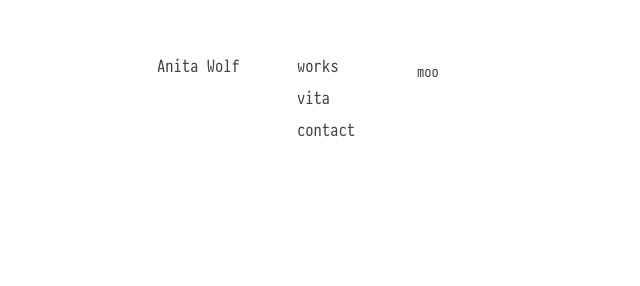
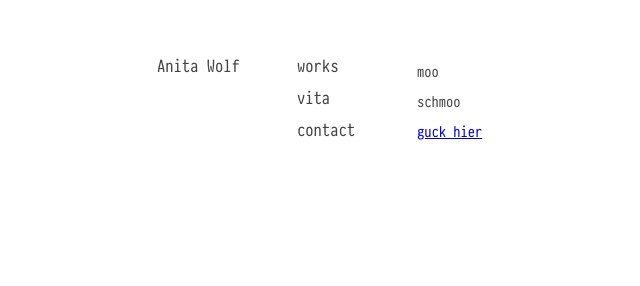
Before and after one commit to gwofaw/gwofaw.github.io, a Jekyll site: the page built from _works/143.md, in a window 1280 px wide. Shown: the top 286 px of the page, without its empty margins (3-643 px from the left). Built offline with Jekyll 4.4.1, drawn with Linux system fonts in a browser that asks for light colours.

Commit message:
Update 143.md

```diff
--- a/_works/143.md
+++ b/_works/143.md
@@ -4,3 +4,7 @@ tagline: muh
 ---
 
 moo
+
+schmoo
+
+[guck hier](google.de)
```
